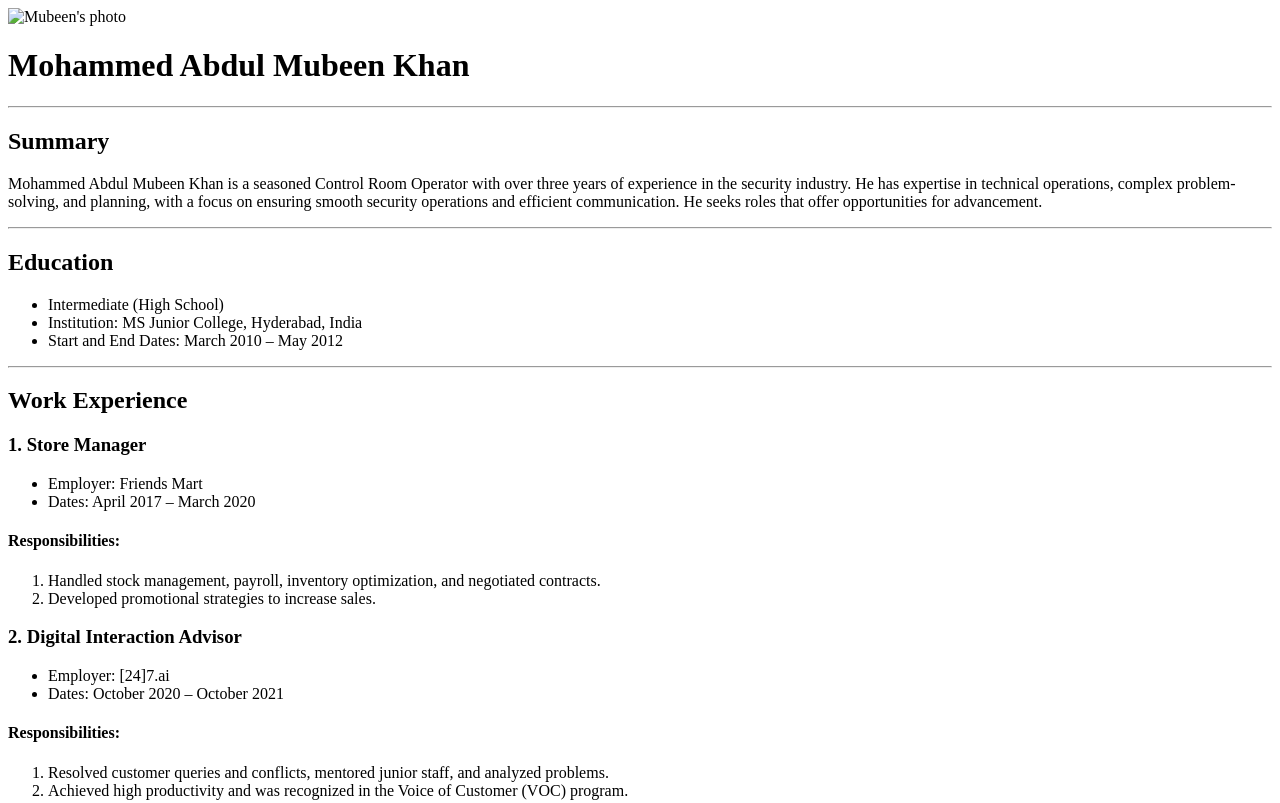
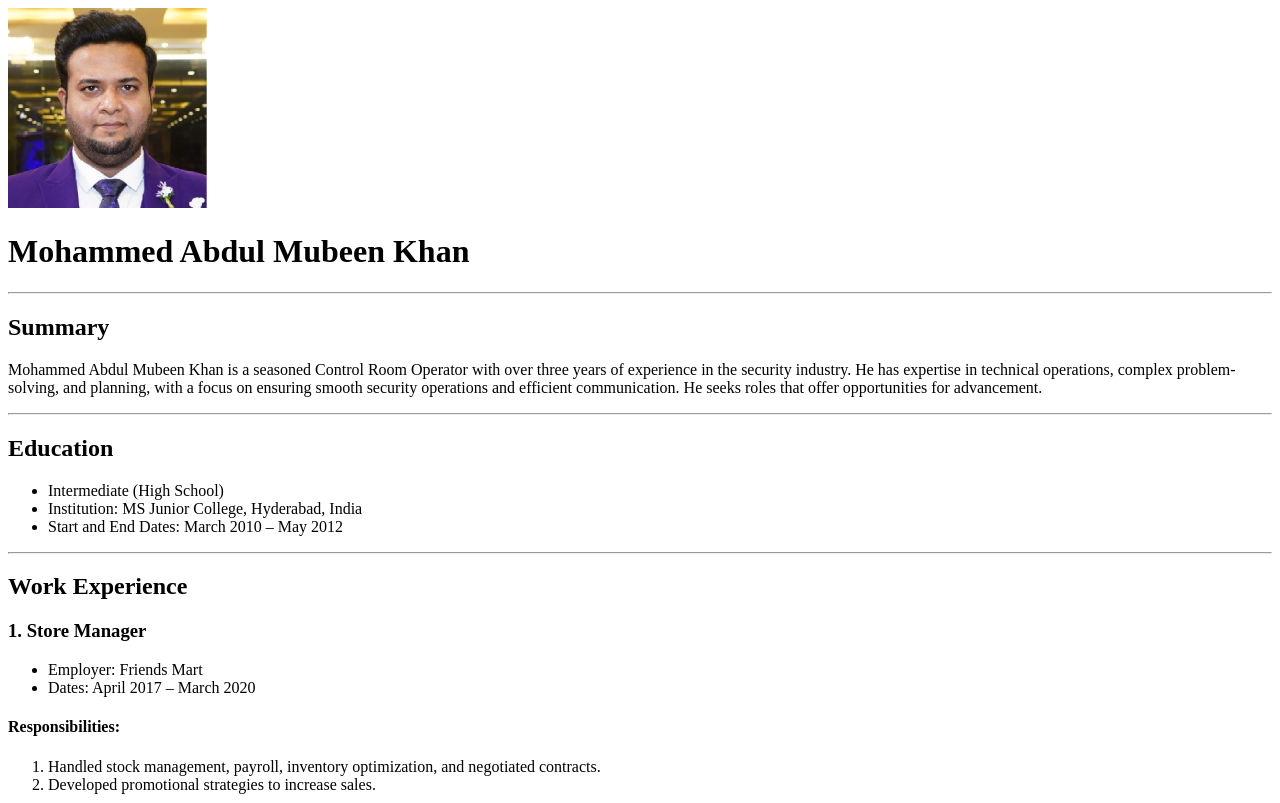
Before and after one commit to MAMubeenKhan/Resume, a plain HTML site: page index.html in a window 1280 px wide. Shown: the top 803 px of the page. Drawn offline with Linux system fonts and the light colour scheme.

Commit message:
Update index.html
With photo

```diff
--- a/index.html
+++ b/index.html
@@ -6,7 +6,7 @@
     <title>My Resume</title>
 </head>
 <body>
-    <img src="Photo/Mubeen's photo.png/" height="200" alt="Mubeen's photo"/>
+    <img src="./Photo/Mubeen's photo.png" height="200" alt="Mubeen's photo"/>
     <h1>Mohammed Abdul Mubeen Khan</h1>
     <hr />
     <h2>Summary</h2>
```
